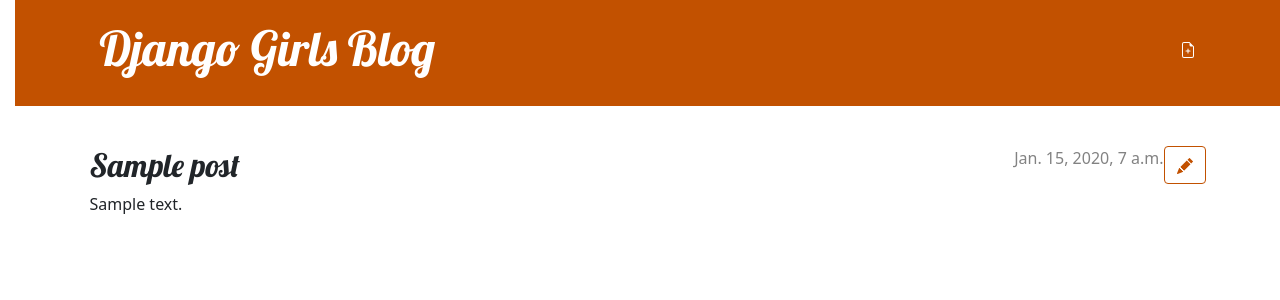
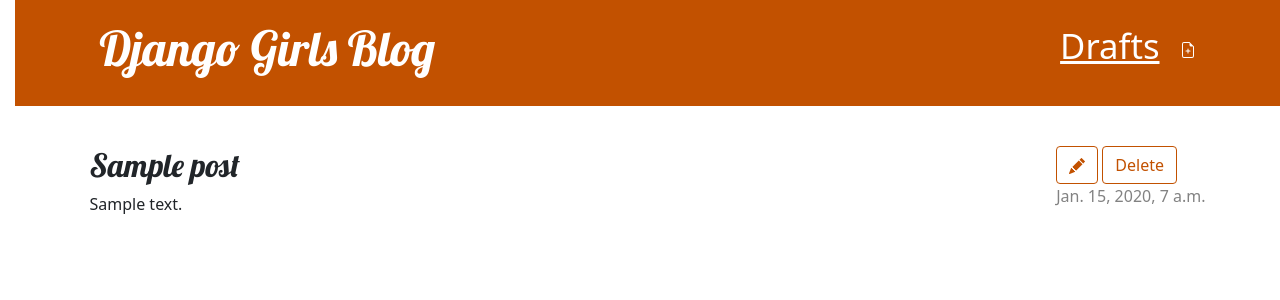
Before and after one commit to DavidPalomeque/djangogirls-blog, a Django app: page /post/1/ in a window 1280 px wide. Shown: the top 300 px of the page. Run offline with Django 3.2, Linux system fonts and the light colour scheme; a user stored in the database is signed in; tables that the repository leaves empty hold one stand-in row (values such as "Sample post").

Commit message:
add: draft list; publish draft; delete post;

```diff
--- a/blog/templates/blog/base.html
+++ b/blog/templates/blog/base.html
@@ -14,6 +14,9 @@
                 <a href="{% url 'post_new' %}" class="top-menu">
                     {% include './icons/file-earmark-plus.svg' %}
                 </a>
+                <a href="{% url 'post_draft_list' %}" class="top-menu">
+                    Drafts
+                </a>
             {% endif %}
             <h1><a href="/">Django Girls Blog</a></h1>
           </div>
--- a/blog/templates/blog/post_detail.html
+++ b/blog/templates/blog/post_detail.html
@@ -7,13 +7,19 @@
                 <a class="btn btn-secondary" href="{% url 'post_edit' pk=post.pk %}">
                     {% include './icons/pencil-fill.svg' %}
                 </a>
+                <a class="btn btn-secondary" href="{% url 'post_delete' pk=post.pk %}">Delete</a>
+            {% endif %}
+            {% if post.published_date %}
+                <br>
+                <time class="date">
+                    {{ post.published_date }}
+                </time>
+            {% else %}
+                {% if user.is_authenticated %}
+                    <a class="btn btn-secondary" href="{% url 'post_publish' pk=post.pk %}">Publish</a>
+                {% endif %}
             {% endif %}
         </aside>
-        {% if post.published_date %}
-            <time class="date">
-                {{ post.published_date }}
-            </time>
-        {% endif %}
         <h2>{{ post.title }}</h2>
         <p>{{ post.text|linebreaksbr }}</p>
     </article>
--- a/blog/urls.py
+++ b/blog/urls.py
@@ -6,4 +6,7 @@
     path('post/<int:pk>/', views.post_detail, name='post_detail'),
     path('post/new/', views.post_new, name='post_new'),
     path('post/<int:pk>/edit/', views.post_edit, name='post_edit'),
+    path('drafts/', views.post_draft_list, name='post_draft_list'),
+    path('post/<pk>/publish/', views.post_publish, name='post_publish'),
+    path('post/<pk>/delete/', views.post_delete, name='post_delete'),
 ]
--- a/blog/views.py
+++ b/blog/views.py
@@ -26,7 +26,6 @@
         if form.is_valid():
             post = form.save(commit=False)
             post.author = request.user
-            post.published_date = timezone.now()
             post.save()
             return redirect('post_detail', pk=post.pk)
     else:
@@ -41,9 +40,30 @@
         if form.is_valid():
             post = form.save(commit=False)
             post.author = request.user
-            post.published_date = timezone.now()
             post.save()
             return redirect('post_detail', pk=post.pk)
     else:
         form = PostForm(instance=post)
         return render(request, 'blog/post_edit.html', {'form': form})
+
+
+def post_draft_list(request):
+    posts = Post.objects.filter(published_date__isnull=True).order_by('-created_date')
+    return render(request, 'blog/post_draft_list.html', {'posts': posts})
+
+
+def post_publish(request, pk):
+    post = get_object_or_404(Post, pk=pk)
+    post.publish()
+    return redirect('post_detail', pk=pk)
+
+
+def publish(self):
+    self.published_date = timezone.now()
+    self.save()
+
+
+def post_delete(request, pk):
+    post = get_object_or_404(Post, pk=pk)
+    post.delete()
+    return redirect('post_list')
```
Also changed, not shown: blog/templates/blog/post_draft_list.html (added, +14 -0 lines).
